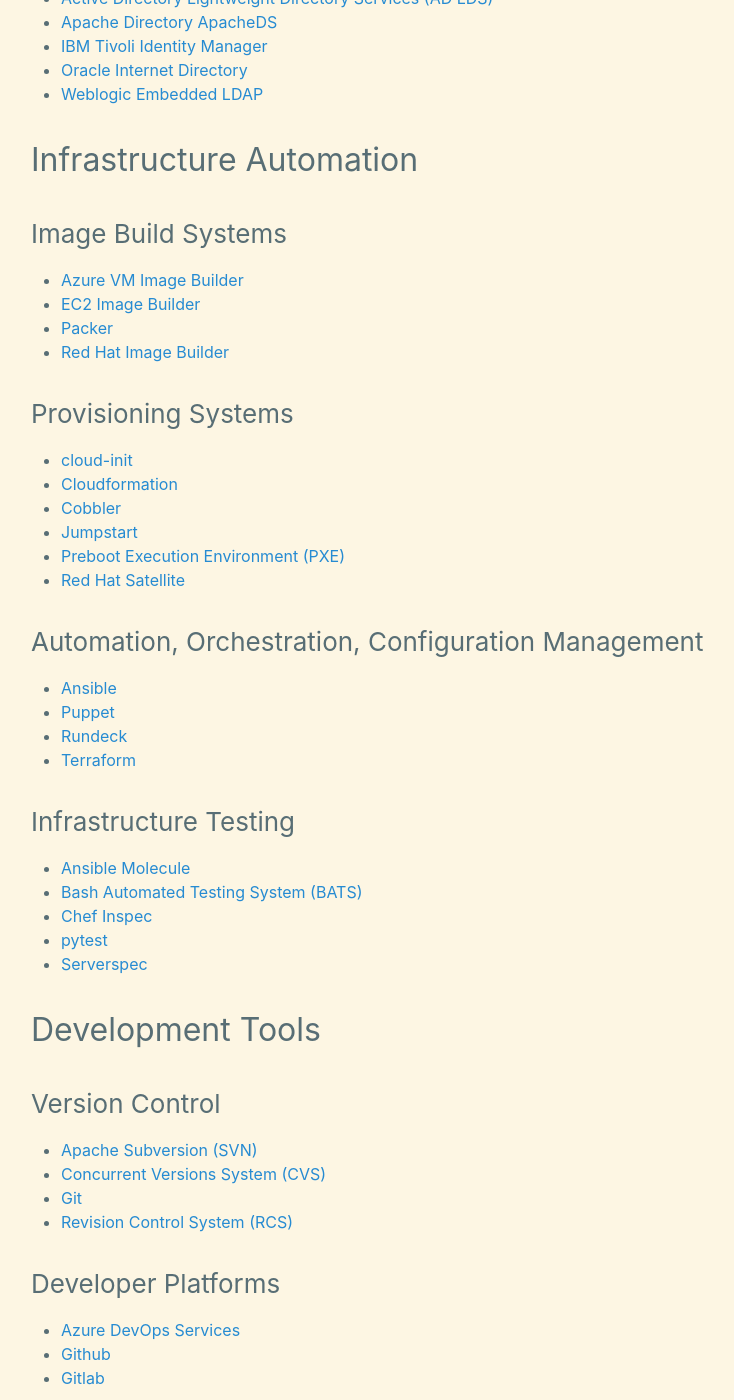
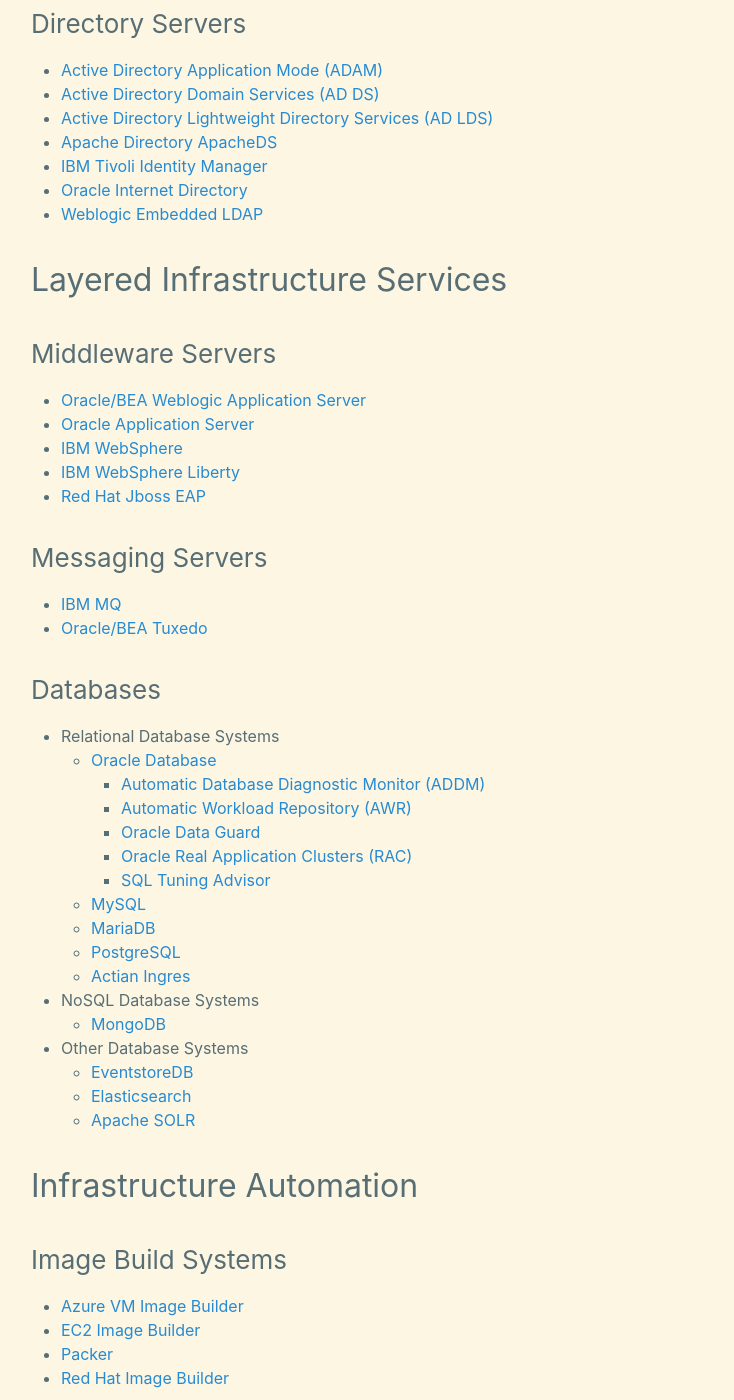
Before and after one commit to wmcdonald404/wmcdonald404.github.io, a Jekyll site: the page built from _pages/cv.md, in a window 1280 px wide and 1400 px high, scrolled down 3300 px. Shown: the whole window, without its empty margins (239-973 px from the left). Built offline with Jekyll 4.4.1, drawn with Linux system fonts in a browser that asks for light colours; some of the changed text lies outside the part shown.

Commit message:
Add database/persistence techs.

```diff
--- a/_pages/cv.md
+++ b/_pages/cv.md
@@ -65,6 +65,7 @@ Over the years, I've researched, deployed, configured and operated hundreds of d
 - [Apache HTTP Server](https://httpd.apache.org/)
 - [IBM HTTP Server](https://www.ibm.com/docs/en/ibm-http-server/8.5.5?topic=SSEQTJ_8.5.5/com.ibm.websphere.ihs.doc/ihs/welcome_ihs.html)
 - [Nginx](https://nginx.org/en/)
+- [Oracle HTTP Server](https://docs.oracle.com/middleware/12213/webtier/administer-ohs/intro_ohs.htm#HSADM101)
 
 ### Mail Servers
 - [Mailscanner](https://www.mailscanner.info/)
@@ -82,6 +83,37 @@ Over the years, I've researched, deployed, configured and operated hundreds of d
 - [IBM Tivoli Identity Manager](https://www.ibm.com/docs/en/tfim)
 - [Oracle Internet Directory](https://www.oracle.com/middleware/technologies/internet-directory.html)
 - [Weblogic Embedded LDAP](https://docs.oracle.com/en/middleware/fusion-middleware/weblogic-server/12.2.1.4/secmg/ldap.html)
+
+## Layered Infrastructure Services
+### Middleware Servers
+- [Oracle/BEA Weblogic Application Server](https://docs.oracle.com/en/middleware/fusion-middleware/weblogic-server/)
+- [Oracle Application Server](https://docs.oracle.com/cd/B14098_01/index.htm)
+- [IBM WebSphere](https://www.ibm.com/docs/en/was/9.0.5)
+- [IBM WebSphere Liberty](https://www.ibm.com/docs/en/was-liberty/base)
+- [Red Hat Jboss EAP](https://docs.redhat.com/en/documentation/red_hat_jboss_enterprise_application_platform/8.0)
+
+### Messaging Servers
+- [IBM MQ](https://www.ibm.com/docs/en/ibm-mq)
+- [Oracle/BEA Tuxedo](https://www.oracle.com/middleware/technologies/tuxedo.html)
+
+### Databases
+- Relational Database Systems
+  - [Oracle Database](https://docs.oracle.com/en/database/oracle/oracle-database/index.html)
+    - [Automatic Database Diagnostic Monitor (ADDM)](https://docs.oracle.com/en/database/oracle/oracle-database/23/tgdba/addm-tab.html)
+    - [Automatic Workload Repository (AWR)](https://docs.oracle.com/en/database/oracle//oracle-database/23/tgdba/awr-report-ui.html)
+    - [Oracle Data Guard](https://docs.oracle.com/en/database/oracle/oracle-database/23/sbydb/oracle-data-guard-concepts.html)
+    - [Oracle Real Application Clusters (RAC)](https://docs.oracle.com/en/database/oracle/oracle-database/23/haovw/overview-oracle-rac-and-clusterware-best-practices.html)
+    - [SQL Tuning Advisor](https://docs.oracle.com/en/database/oracle/oracle-database/23/tgsql/sql-tuning-advisor.html)
+  - [MySQL](https://dev.mysql.com/doc/refman/8.4/en/)
+  - [MariaDB](https://mariadb.org/documentation/)
+  - [PostgreSQL](https://www.postgresql.org/docs/)
+  - [Actian Ingres](https://docs.actian.com/ingres/11.0/index.html)
+- NoSQL Database Systems
+  - [MongoDB](https://www.mongodb.com/docs/)
+- Other Database Systems
+  - [EventstoreDB](https://developers.eventstore.com/server/v24.10/quick-start/)
+  - [Elasticsearch](https://www.elastic.co/docs)
+  - [Apache SOLR](https://solr.apache.org/resources.html#documentation)
 
 ## Infrastructure Automation
 ### Image Build Systems
```
